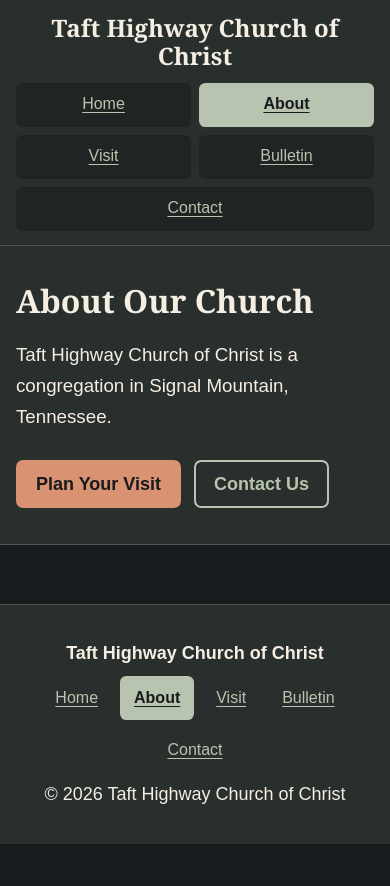
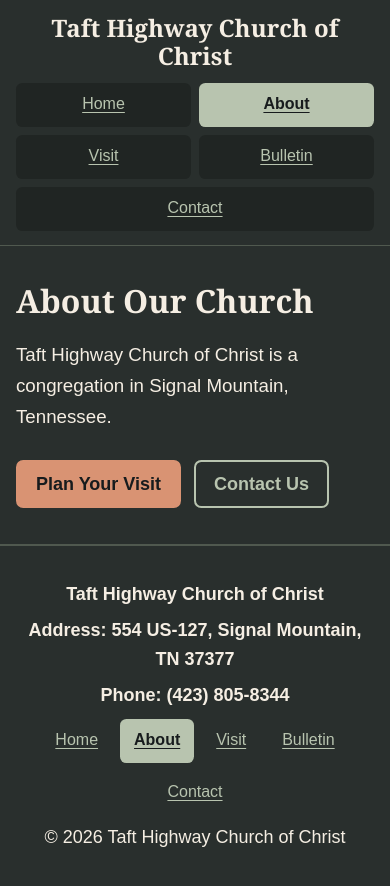
Before and after one commit to relijahbrewer01/csci1210_taft_grp_proj, a plain HTML site: page project/about.html in a window 390 px wide. Before the commit the page ends 844 px from the top, so only its background shows below. Drawn offline with Linux system fonts and the light colour scheme.

Commit message:
Updated Address and Phone Number on every page

```diff
--- a/project/about.html
+++ b/project/about.html
@@ -77,7 +77,8 @@
     <footer class="site-footer">
       <div class="container">
         <p><strong>Taft Highway Church of Christ</strong></p>
-        <!-- Add the church’s verified street address here. -->
+        <p><strong>Address: 554 US-127, Signal Mountain, TN 37377</strong></p>
+        <p><strong>Phone: (423) 805-8344</strong></p>
         <nav aria-label="Footer navigation">
           <a href="index.html">Home</a>
           <a href="about.html" aria-current="page">About</a>
```
Also changed, not shown: project/bulletin.html (+1 -1 lines), project/contact.html (+2 -1 lines), project/index.html (+2 -1 lines), project/visit.html (+2 -1 lines).
